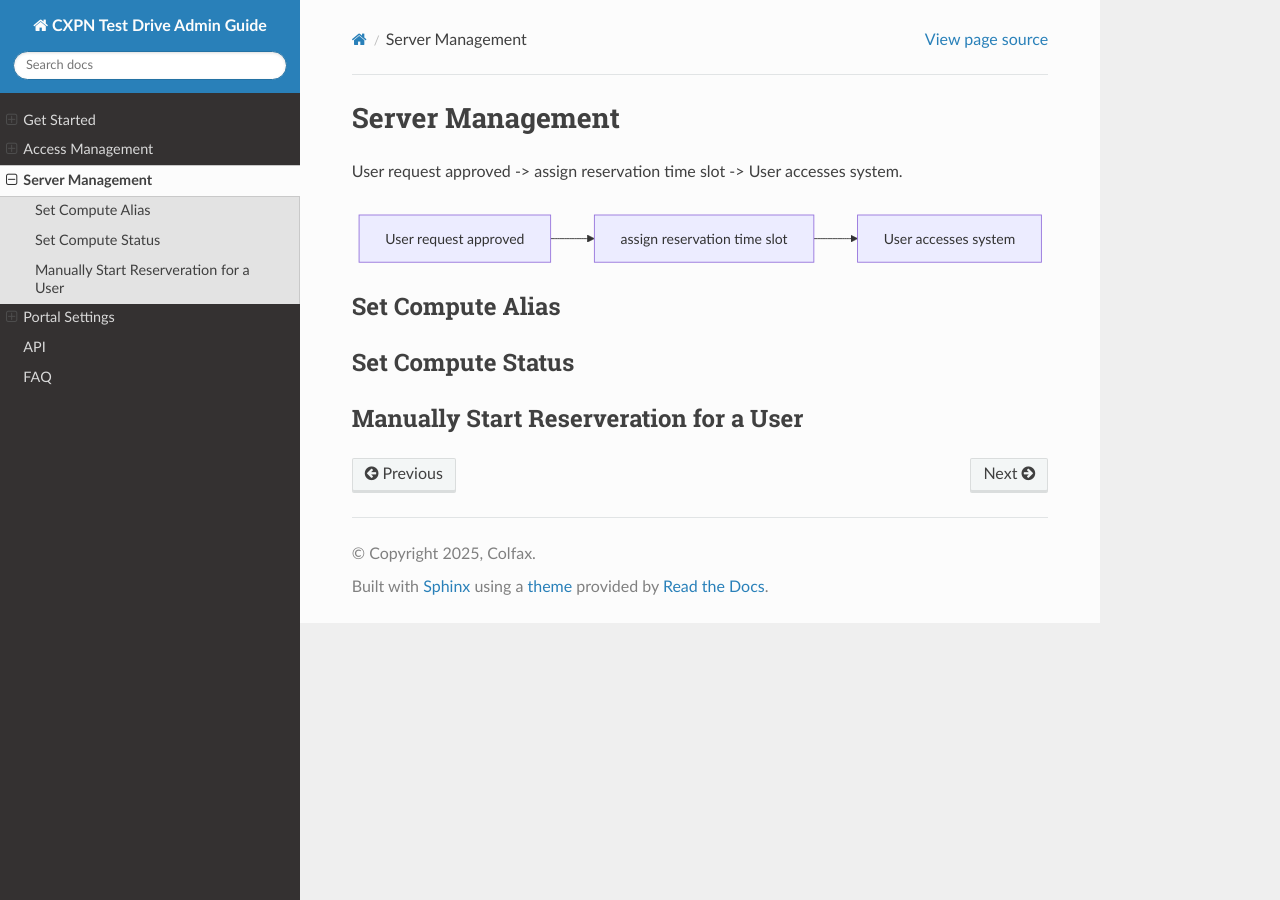
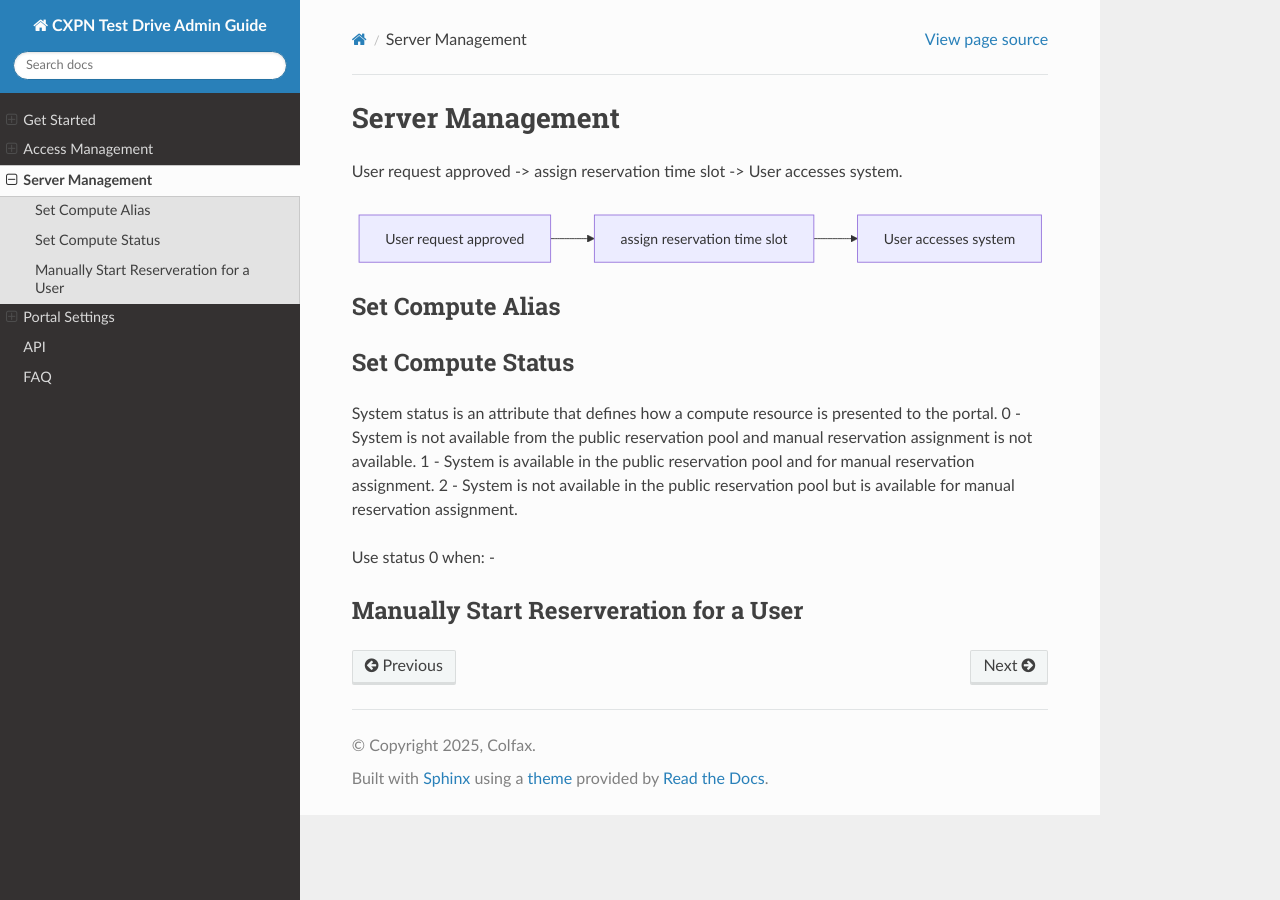
Before and after one commit to ColfaxResearch/cxpn-admin-readthedocs, a Sphinx documentation site: the page built from docs/source/server-management.rst, in a window 1280 px wide. Built offline with Sphinx 7.4.7 and the Read the Docs theme 3.1.0, drawn with Linux system fonts in a browser that asks for light colours.

Commit message:
Edit to server-management.rst

```diff
--- a/docs/source/server-management.rst
+++ b/docs/source/server-management.rst
@@ -19,5 +19,13 @@ Set Compute Alias
 Set Compute Status
 ------------------
 
+System status is an attribute that defines how a compute resource is presented to the portal.
+0 - System is not available from the public reservation pool and manual reservation assignment is not available.
+1 - System is available in the public reservation pool and for manual reservation assignment.
+2 - System is not available in the public reservation pool but is available for manual reservation assignment.
+
+Use status 0 when:
+-
+
 Manually Start Reserveration for a User
 ---------------------------------------
```
